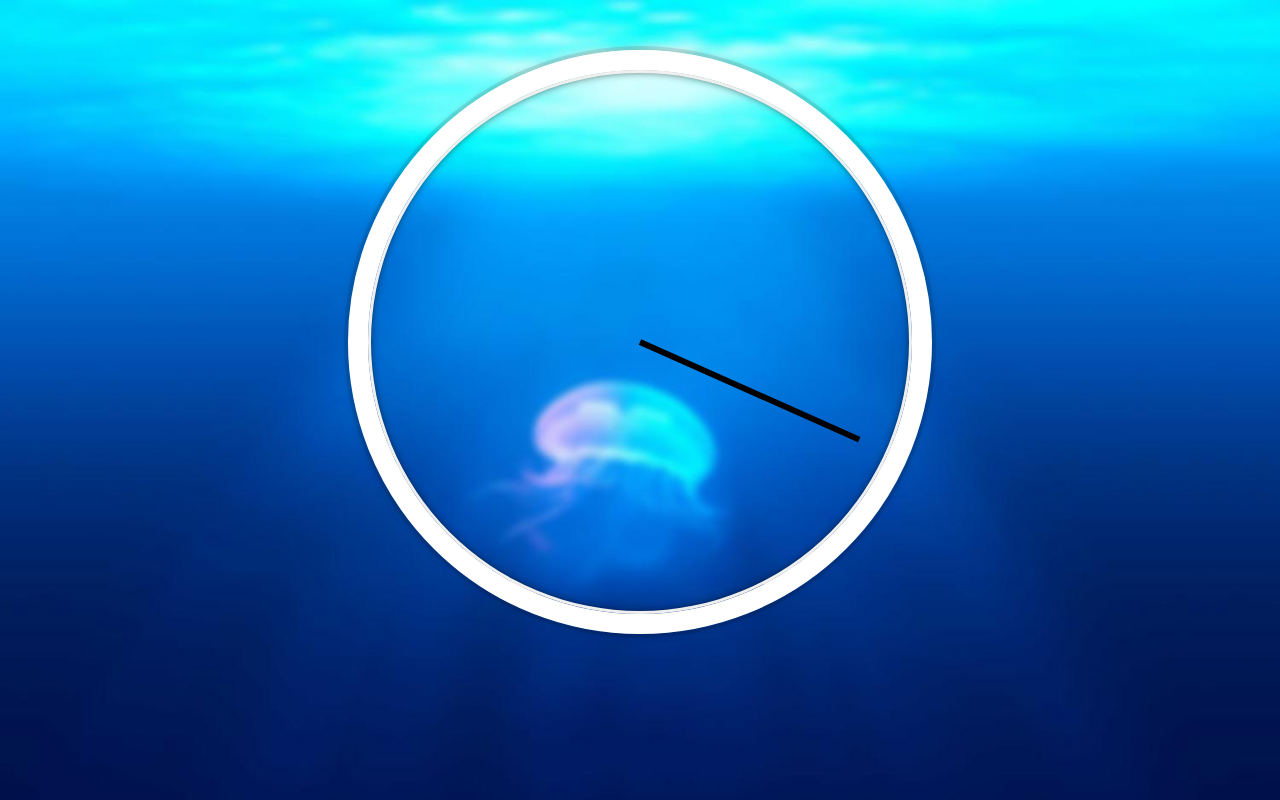
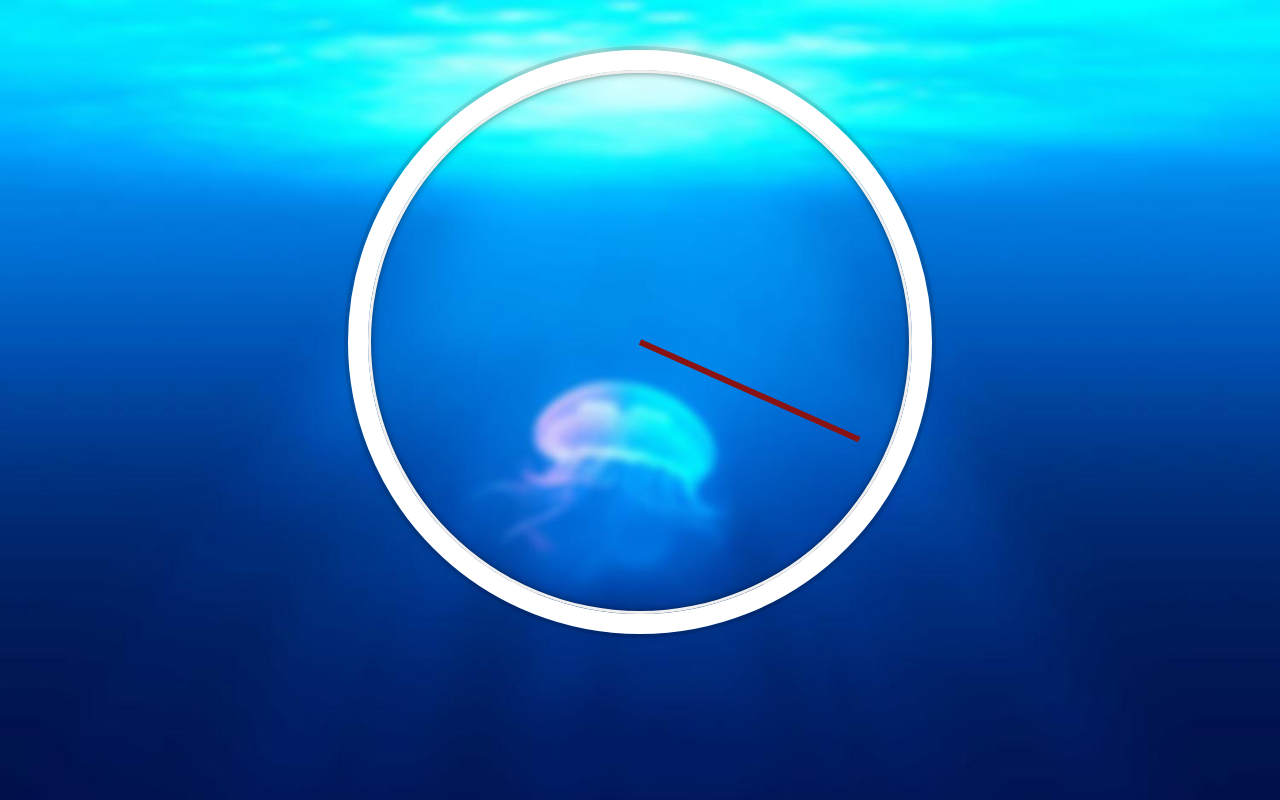
Before and after one commit to fargelus/30-days-of-vue, a Vue app in the folder clock/: page / in a window 1280 px wide. Built offline with nearby package versions, Linux system fonts and the light colour scheme.

Commit message:
Coloured second hand

```diff
--- a/clock/src/components/AnalogClock.vue
+++ b/clock/src/components/AnalogClock.vue
@@ -1,7 +1,11 @@
 <template>
   <div class="clock">
     <div class="clock-face">
-      <clock-hand :offset-degrees="90" :time-value="seconds"></clock-hand>
+      <clock-hand
+        class="second"
+        :offset-degrees="90"
+        :time-value="seconds"
+      ></clock-hand>
     </div>
   </div>
 </template>
--- a/clock/src/components/ClockHand.vue
+++ b/clock/src/components/ClockHand.vue
@@ -1,5 +1,5 @@
 <template>
-  <div class="hand"></div>
+  <div class="hand" :class="{ second: isSecond }"></div>
 </template>
 
 <script>
@@ -8,11 +8,13 @@ export default {
   props: {
     timeValue: Number,
     offsetDegrees: Number,
+    class: String,
   },
 
   data() {
     return {
       initialRotate: this.$props.offsetDegrees,
+      isSecond: this.$props.class === "second",
     };
   },
 
@@ -38,4 +40,8 @@ export default {
   transform-origin: right;
   transform: v-bind(rotateProperty);
 }
+
+.hand.second {
+  background: #891313;
+}
 </style>
```
